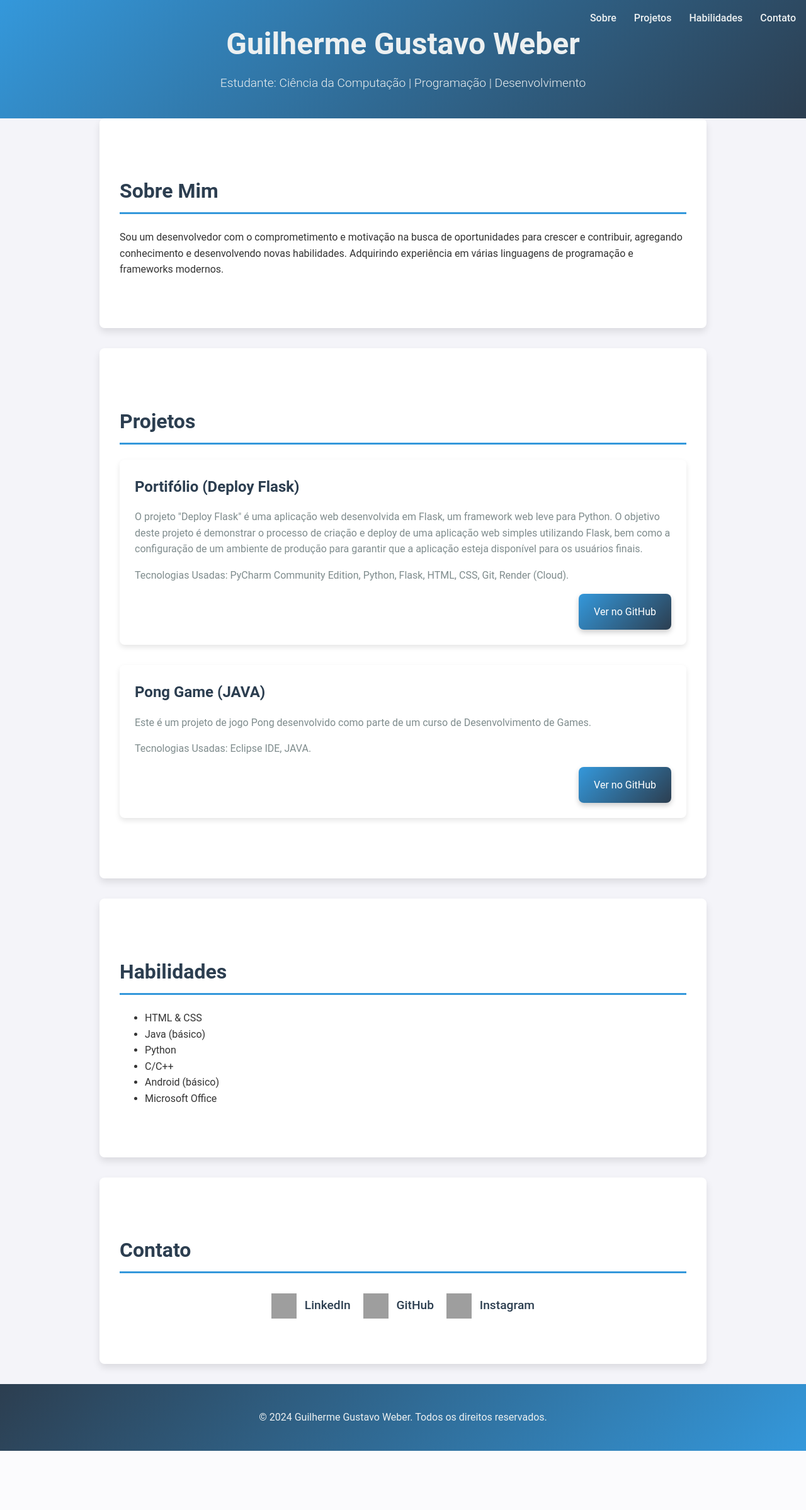
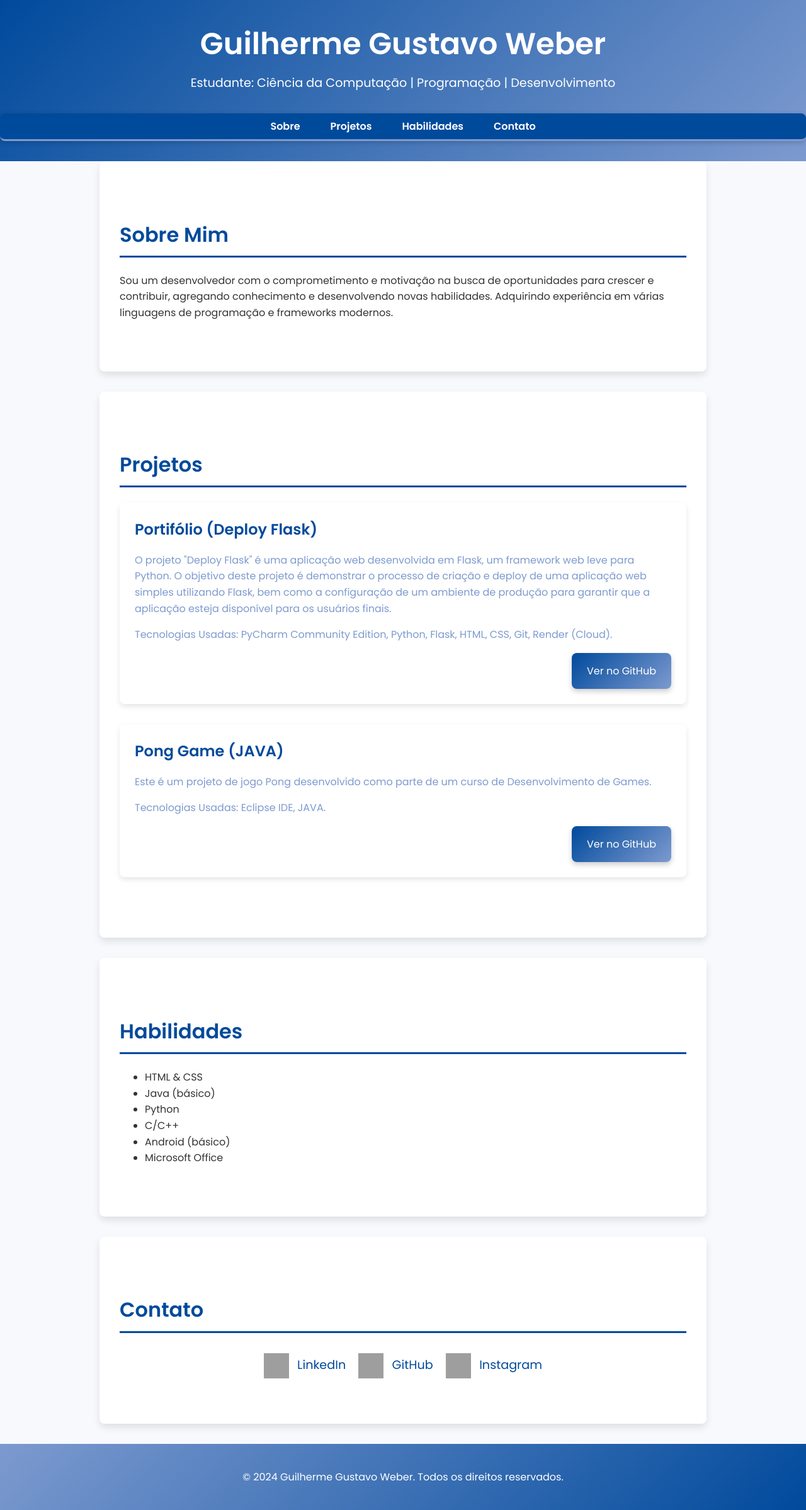
Before and after one commit to GuilhermeGustavoWeber/portfolio_V2, a Flask app: page / in a window 1280 px wide. Shown: the whole page at 63% size. Before the commit the page ends 2304 px from the top, so only its background shows below. Run offline with Flask 3, Linux system fonts and the light colour scheme; grey boxes are pictures that could not be loaded.

```diff
--- a/app.py
+++ b/app.py
@@ -1,9 +1,10 @@
-from flask import Flask, render_template
+from flask import Flask, render_template, request
+
 app = Flask(__name__)
 
 @app.route('/')
 def port():
     return render_template("port.html")
 
-if __name__ == "__main__":
-    app.run(debug=True)
+if __name__ == '__main__':
+      app.run(port=8085, host='0.0.0.0', debug=True, threaded=True)
--- a/static/css/styles.css
+++ b/static/css/styles.css
@@ -1,17 +1,20 @@
 /* styles.css */
 
+/* Importando fontes do Google Fonts */
+@import url('https://fonts.googleapis.com/css2?family=Poppins:wght@400;600&family=Open+Sans:wght@300;400&display=swap');
+
 body {
-    font-family: 'Roboto', sans-serif;
+    font-family: 'Poppins', sans-serif;
     margin: 0;
     padding: 0;
-    background-color: #f4f4f9;
+    background-color: #f7f9fc; /* Fundo claro */
     color: #333;
     line-height: 1.6;
 }
 
 header {
-    background: linear-gradient(135deg, #3498db, #2c3e50);
-    color: #ecf0f1;
+    background: linear-gradient(135deg, #004a9c, #7d9acf); /* Azul escuro e claro */
+    color: #ffffff;
     text-align: center;
     padding: 2rem 0;
     position: relative;
@@ -20,7 +23,7 @@ header {
 header h1 {
     margin: 0;
     font-size: 3rem;
-    font-weight: 700;
+    font-weight: 600;
 }
 
 header p {
@@ -29,35 +32,43 @@ header p {
     font-weight: 300;
 }
 
+/* Barra de Navegação com Nova Temática */
 nav {
-    position: absolute;
-    top: 1rem;
-    right: 1rem;
+    margin-top: 2rem;
+    background-color: #004a9c; /* Azul escuro */
+    padding: 0.5rem 0;
+    border-radius: 8px;
+    box-shadow: 0 2px 8px rgba(0, 0, 0, 0.2);
+    border-bottom: 3px solid #7d9acf; /* Azul claro */
 }
 
 nav ul {
     list-style: none;
     padding: 0;
     margin: 0;
+    display: flex;
+    justify-content: center;
 }
 
 nav ul li {
-    display: inline;
-    margin-left: 1.5rem;
+    margin: 0 1.5rem;
 }
 
 nav ul li a {
-    color: #ecf0f1;
+    color: #ffffff;
     text-decoration: none;
-    font-weight: 500;
+    font-weight: 600;
     transition: color 0.3s, transform 0.3s;
+    padding: 0.5rem 0;
 }
 
 nav ul li a:hover {
-    color: #3498db;
+    color: #ffffff; /* Cor ao passar o mouse */
+    background-color: #7d9acf; /* Azul claro ao passar o mouse */
     transform: translateY(-2px);
 }
 
+/* Outros estilos */
 section {
     padding: 4rem 2rem;
     max-width: 900px;
@@ -69,17 +80,17 @@ section {
 }
 
 section h2 {
-    border-bottom: 3px solid #3498db;
+    border-bottom: 3px solid #004a9c; /* Azul escuro */
     padding-bottom: 0.5rem;
     margin-bottom: 1.5rem;
-    color: #2c3e50;
+    color: #004a9c; /* Azul escuro */
     font-size: 2rem;
     font-weight: 600;
 }
 
 /* Estilos para a seção de projetos */
 .projeto {
-    background-color: #fff;
+    background-color: #ffffff;
     border-radius: 8px;
     box-shadow: 0 4px 8px rgba(0, 0, 0, 0.1);
     padding: 1.5rem;
@@ -97,22 +108,23 @@ section h2 {
 .projeto h3 {
     margin: 0;
     font-size: 1.5rem;
-    color: #2c3e50;
+    color: #004a9c; /* Azul escuro */
     font-weight: 600;
 }
 
 .projeto p {
     font-size: 1rem;
-    color: #7f8c8d;
+    color: #7d9acf; /* Azul claro */
 }
 
 .projeto:hover {
     transform: translateY(-5px);
     box-shadow: 0 6px 14px rgba(0, 0, 0, 0.15);
 }
+
 .link-container {
     display: flex;
-    justify-content: flex-end; /* Alinha o link à direita */
+    justify-content: flex-end;
     margin-top: 1rem;
 }
 
@@ -121,7 +133,7 @@ section h2 {
     text-decoration: none;
     color: #ffffff;
     font-size: 1rem;
-    background: linear-gradient(135deg, #3498db, #2c3e50);
+    background: linear-gradient(135deg, #004a9c, #7d9acf);
     border-radius: 8px;
     box-shadow: 0 4px 8px rgba(0, 0, 0, 0.2);
     padding: 1rem 1.5rem;
@@ -131,10 +143,10 @@ section h2 {
 
 .project-link:hover,
 .project-link:focus {
-    background: linear-gradient(135deg, #2c3e50, #3498db);
+    background: linear-gradient(135deg, #7d9acf, #004a9c);
     transform: translateY(-2px);
     box-shadow: 0 6px 12px rgba(0, 0, 0, 0.3);
-    color: #ecf0f1;
+    color: #ffffff;
 }
 
 .project-link:focus {
@@ -151,7 +163,7 @@ section h2 {
     display: inline-block;
     margin: 0.5rem;
     text-decoration: none;
-    color: #2c3e50;
+    color: #004a9c; /* Azul escuro */
     font-size: 1.2rem;
     font-weight: 500;
     transition: color 0.3s, transform 0.3s;
@@ -165,13 +177,13 @@ section h2 {
 }
 
 .social-icon:hover {
-    color: #3498db;
+    color: #7d9acf; /* Azul claro */
     transform: translateY(-2px);
 }
 
 footer {
-    background: linear-gradient(135deg, #2c3e50, #3498db);
-    color: #ecf0f1;
+    background: linear-gradient(135deg, #7d9acf, #004a9c); /* Azul claro e escuro */
+    color: #ffffff;
     text-align: center;
     padding: 1.5rem 0;
     position: relative;
--- /dev/null
+++ b/templates/base.html
@@ -0,0 +1,31 @@
+<!DOCTYPE html>
+<html lang="pt-BR">
+<head>
+    <meta charset="UTF-8">
+    <meta name="viewport" content="width=device-width, initial-scale=1.0">
+    <title>Portfólio GGW</title>
+    <link rel="stylesheet" href="{{ url_for('static', filename='css/styles.css') }}">
+
+</head>
+<body>
+    <header>
+        <h1>Guilherme Gustavo Weber</h1>
+        <p>Estudante: Ciência da Computação | Programação | Desenvolvimento</p>
+        <nav>
+            <ul>
+                <li><a href="#sobre">Sobre</a></li>
+                <li><a href="#projetos">Projetos</a></li>
+                <li><a href="#habilidades">Habilidades</a></li>
+                <li><a href="#contato">Contato</a></li>
+            </ul>
+        </nav>
+
+    </header>
+{% block conteudo%}
+{% endblock conteudo %}
+    <footer>
+        <p>&copy; 2024 Guilherme Gustavo Weber. Todos os direitos reservados.</p>
+    </footer>
+
+</body>
+</html>
--- a/templates/port.html
+++ b/templates/port.html
@@ -1,26 +1,5 @@
-<!DOCTYPE html>
-<html lang="pt-BR">
-<head>
-    <meta charset="UTF-8">
-    <meta name="viewport" content="width=device-width, initial-scale=1.0">
-    <title>Portfólio GGW</title>
-    <link rel="stylesheet" href="{{ url_for('static', filename='css/styles.css') }}">
-
-</head>
-<body>
-    <header>
-        <nav>
-            <ul>
-                <li><a href="#sobre">Sobre</a></li>
-                <li><a href="#projetos">Projetos</a></li>
-                <li><a href="#habilidades">Habilidades</a></li>
-                <li><a href="#contato">Contato</a></li>
-            </ul>
-        </nav>
-        <h1>Guilherme Gustavo Weber</h1>
-        <p>Estudante: Ciência da Computação | Programação | Desenvolvimento</p>
-    </header>
-
+{% extends 'base.html' %}
+{% block conteudo %}
  <section id="sobre">
      <h2>Sobre Mim</h2>
      <p>Sou um desenvolvedor com o comprometimento e motivação na busca de oportunidades para crescer e contribuir, agregando conhecimento e desenvolvendo novas habilidades. Adquirindo experiência em várias linguagens de programação e frameworks modernos.</p>
@@ -82,10 +61,4 @@
         <!-- Adicione mais redes sociais conforme necessário -->
     </div>
 </section>
-
-
-    <footer>
-        <p>&copy; 2024 Guilherme Gustavo Weber. Todos os direitos reservados.</p>
-    </footer>
-</body>
-</html>
+{% endblock conteudo %}
```
Lines whose indentation alone changed are shown as unchanged.
